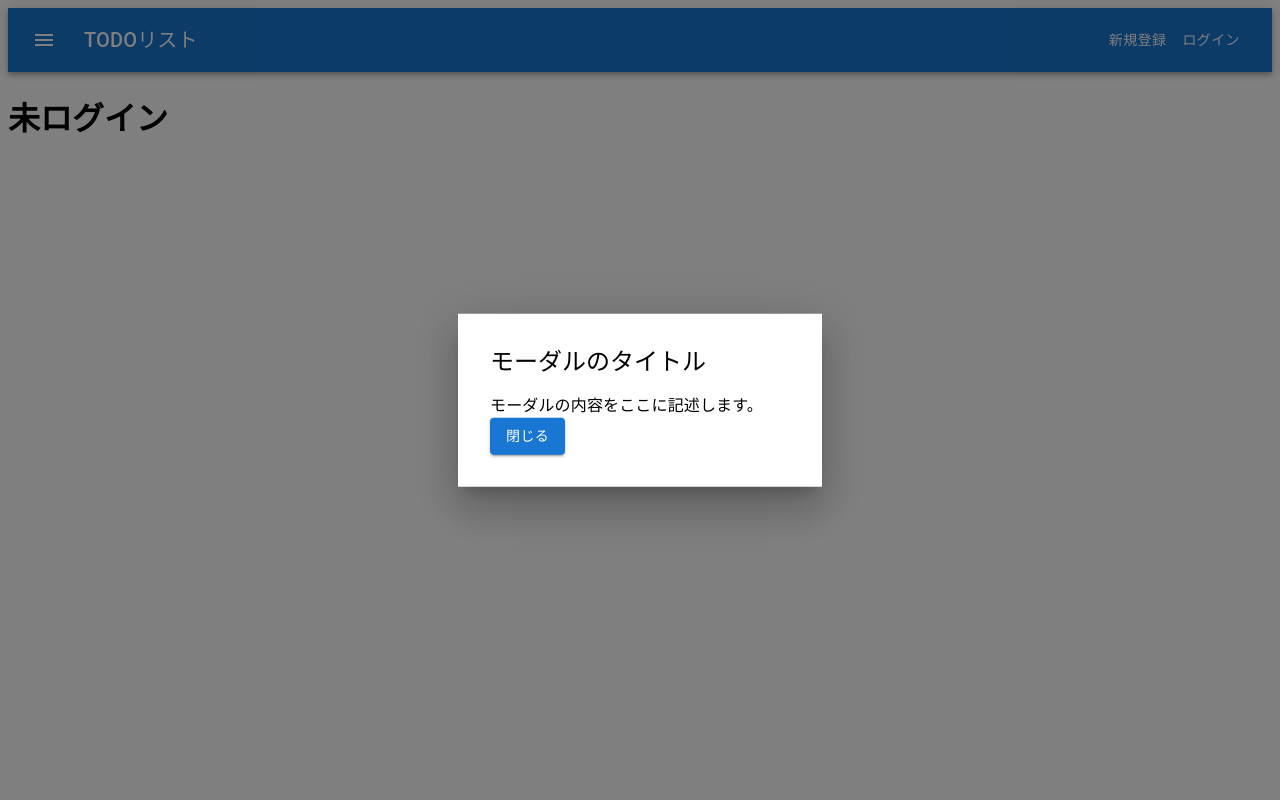
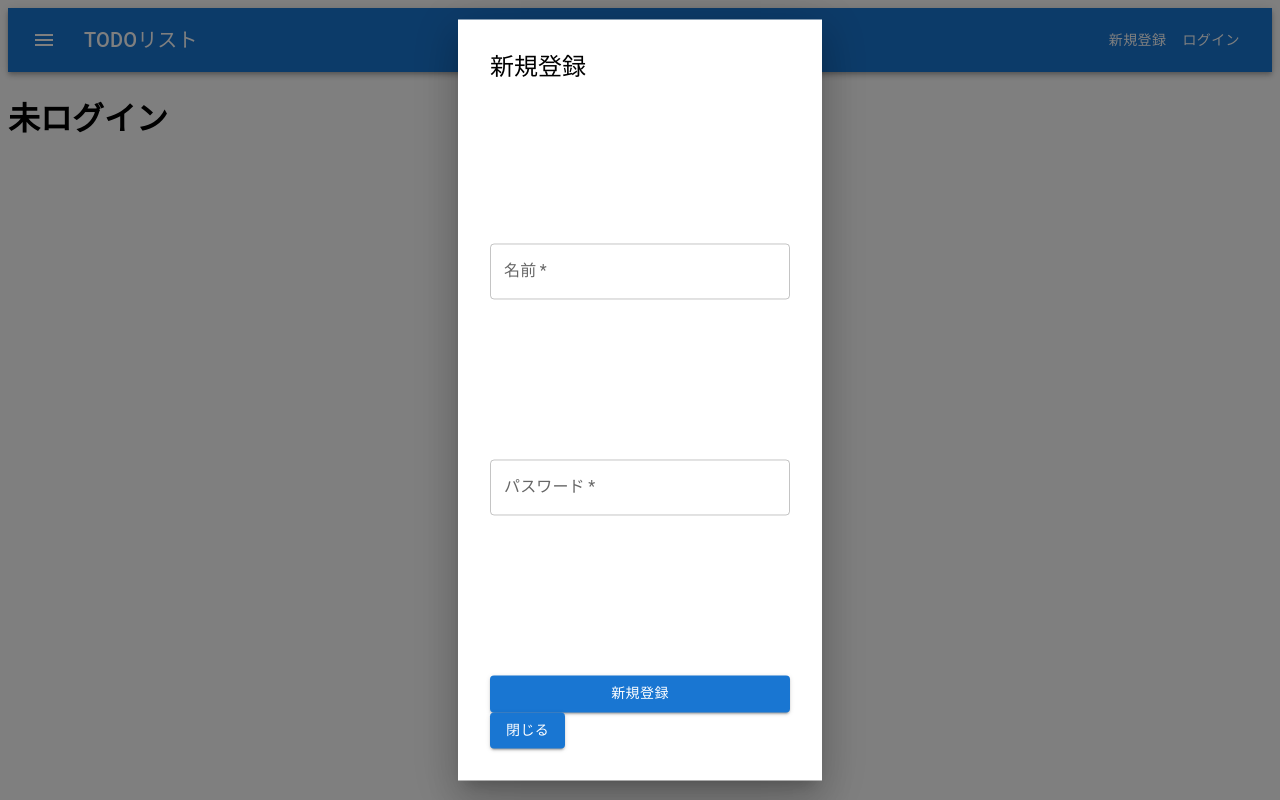
Before and after one commit to HirokiNakazawa/todo-app-frontend, a React (Create React App) app: page / in a window 1280 px wide. Both pictures are taken after a click on the button "新規登録". Built offline with nearby package versions, Linux system fonts and the light colour scheme.

Commit message:
モーダルのタイトルを動的に変更するように修正。モーダルの基本入力フォーム実装

```diff
--- a/src/components/Header.jsx
+++ b/src/components/Header.jsx
@@ -18,19 +18,19 @@ const Header = () => {
     console.log(isModal);
   }, [isModal]);
 
-  const onRegisterClick = () => {
+  const handleOpenRegisterModal = () => {
     console.log("新規登録ボタンをクリックしました");
     setIsRegister(true);
     setIsModal(true);
   };
 
-  const onLoginClick = () => {
+  const handleOpenLoginModal = () => {
     console.log("ログインボタンをクリックしました");
     setIsLogin(true);
     setIsModal(true);
   };
 
-  const handleClose = () => {
+  const handleCloseModal = () => {
     console.log("モーダル閉じるボタンをクリックしました");
     setIsModal(false);
     setIsRegister(false);
@@ -54,10 +54,10 @@ const Header = () => {
             <Typography variant="h6" component="div" sx={{ flexGrow: 1 }}>
               TODOリスト
             </Typography>
-            <Button color="inherit" onClick={onRegisterClick}>
+            <Button color="inherit" onClick={handleOpenRegisterModal}>
               新規登録
             </Button>
-            <Button color="inherit" onClick={onLoginClick}>
+            <Button color="inherit" onClick={handleOpenLoginModal}>
               ログイン
             </Button>
           </Toolbar>
@@ -78,11 +78,12 @@ const Header = () => {
             maxWidth: "80vw",
           }}
         >
-          <ModalContent
-            isRegister={isRegister}
-            isLogin={isLogin}
-            onClose={handleClose}
-          />
+          {isRegister && (
+            <ModalContent title="新規登録" onClose={handleCloseModal} />
+          )}
+          {isLogin && (
+            <ModalContent title="ログイン" onClose={handleCloseModal} />
+          )}
         </Box>
       </Modal>
     </>
--- a/src/components/ModalContent.jsx
+++ b/src/components/ModalContent.jsx
@@ -1,16 +1,58 @@
-import { Typography, Button } from "@mui/material";
+import { Box, Typography, Button, TextField } from "@mui/material";
+import { useState } from "react";
 
 const ModalContent = (props) => {
-  const { isRegister, isLogin, onClose } = props;
+  const { title, onClose } = props;
+
+  const [name, setName] = useState("");
+  const [password, setPassword] = useState("");
+
+  const handleNameChange = (e) => {
+    setName(e.target.value);
+  };
+
+  const handlePasswordChange = (e) => {
+    setPassword(e.target.value);
+  };
+
+  const handleSubmit = (e) => {
+    e.preventDefault();
+    console.log("登録 or ログインボタンがクリックされました");
+  };
 
   return (
     <>
-      <Typography variant="h5" mb={2}>
-        モーダルのタイトル
-      </Typography>
-      <Typography variant="body1">
-        モーダルの内容をここに記述します。
-      </Typography>
+      <form onSubmit={handleSubmit}>
+        <Box
+          sx={{
+            display: "flex",
+            flexDirection: "column",
+            gap: 20,
+            maxWidth: 400,
+            m: "auto",
+          }}
+        >
+          <Typography variant="h5">{title}</Typography>
+          <TextField
+            label="名前"
+            name="name"
+            value={name}
+            onChange={handleNameChange}
+            required
+          />
+          <TextField
+            label="パスワード"
+            name="password"
+            type="password"
+            value={password}
+            onChange={handlePasswordChange}
+            required
+          />
+          <Button type="submit" variant="contained" color="primary">
+            {title}
+          </Button>
+        </Box>
+      </form>
       <Button onClick={onClose} variant="contained" mt={3}>
         閉じる
       </Button>
```
